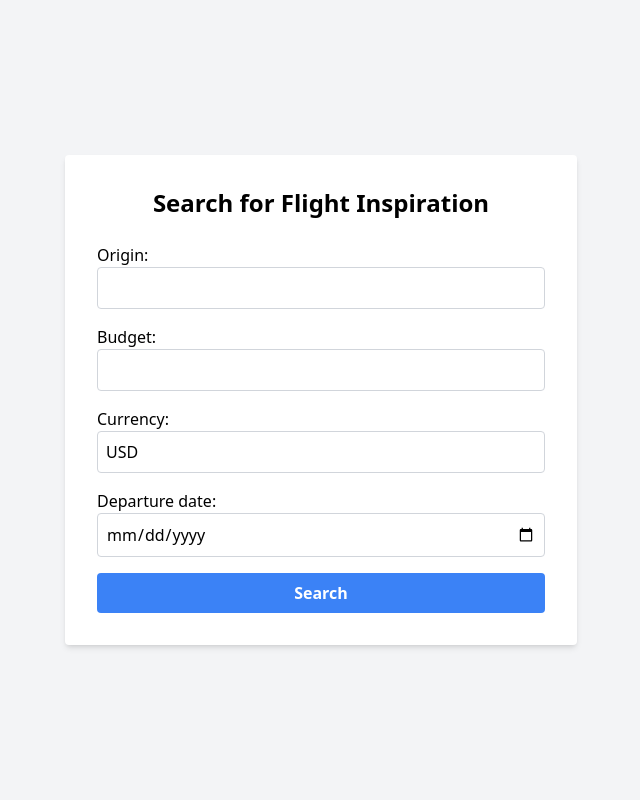
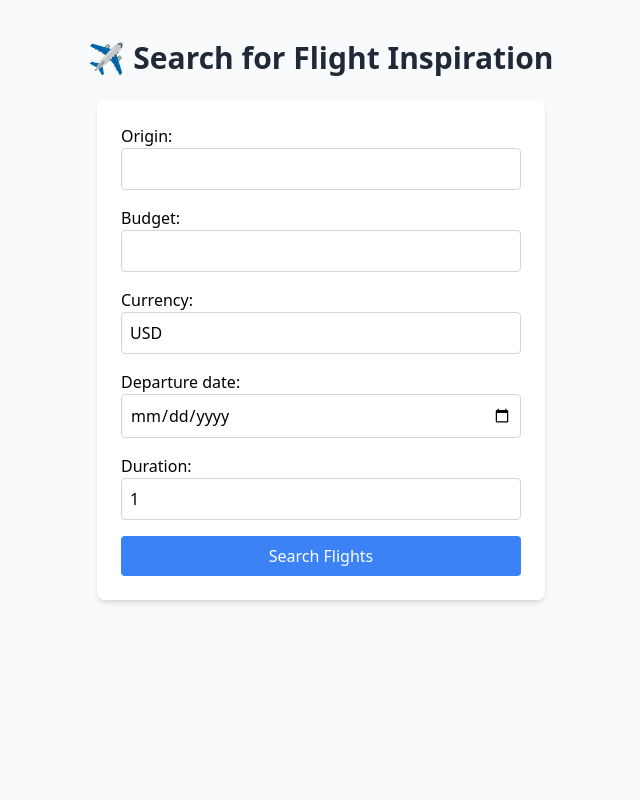
Before and after one commit to D0ubleA-ron/Jumpseat, a Django app: page /flights/inspiration/ in a window 1280 px wide. Shown: the whole page, without its empty margins (319-959 px from the left). Run offline with Django 5.2, Linux system fonts and the light colour scheme; some libraries are stand-ins or nearby versions.

Commit message:
added duration to api call

```diff
--- a/flights/forms.py
+++ b/flights/forms.py
@@ -9,3 +9,4 @@ class InspirationSearchForm(forms.Form):
         input_formats=['%Y-%m-%d'],
         widget=forms.DateInput(attrs={'type': 'date', 'class': 'border border-gray-300 rounded p-2 w-full'})
     )
+    duration = forms.CharField(max_length=2, initial='1', widget=forms.TextInput(attrs={'class': 'border border-gray-300 rounded p-2 w-full'}))
--- a/flights/services/amadeus.py
+++ b/flights/services/amadeus.py
@@ -14,14 +14,15 @@ def get_access_token():
     response.raise_for_status()  # Raise error if failed
     return response.json()['access_token']
 
-def get_inspiration(origin, budget, currency='CAD', departureDate=None):
+def get_inspiration(origin, budget, currency='CAD', departureDate=None, duration=None):
     endpoint = "https://test.api.amadeus.com/v1/shopping/flight-destinations"
     headers = {"Authorization": f"Bearer {get_access_token()}"}
     params = {
         "origin": origin,
         "maxPrice": budget,
         "currency": currency,
-        "departureDate": departureDate
+        "departureDate": departureDate,
+        "duration": duration
     }
     response = requests.get(endpoint, headers=headers, params=params)
     return response.json()
--- a/flights/templates/flights/inspiration_search.html
+++ b/flights/templates/flights/inspiration_search.html
@@ -4,36 +4,46 @@
     <title>Flight Inspiration Search</title>
     <script src="https://cdn.tailwindcss.com"></script>
 </head>
-<body class="bg-gray-100 min-h-screen flex items-center justify-center">
-    <div class="bg-white p-8 rounded shadow-md w-full max-w-lg">
-        <h1 class="text-2xl font-bold mb-6 text-center">Search for Flight Inspiration</h1>
+<body class="bg-gray-50 min-h-screen flex flex-col items-center py-10">
 
-        <form method="get" class="space-y-4">
-            {{ form.as_p }}
-            <button type="submit" class="w-full bg-blue-500 hover:bg-blue-600 text-white font-semibold py-2 px-4 rounded">
-                Search
-            </button>
-        </form>
+    <h1 class="text-3xl font-bold mb-6 text-gray-800">✈️ Search for Flight Inspiration</h1>
 
+    <form method="get" class="bg-white shadow-md rounded-lg p-6 w-full max-w-md space-y-4">
+        {{ form.as_p }}
+        <button type="submit" class="w-full bg-blue-500 text-white py-2 rounded hover:bg-blue-600 transition">
+            Search Flights
+        </button>
+    </form>
+
+    <div id="results" class="mt-8 w-full max-w-2xl">
         {% if error %}
-            <p class="text-red-500 mt-4">Error: {{ error }}</p>
+            <p class="text-red-500 font-semibold">{{ error }}</p>
         {% endif %}
 
         {% if results and results.data %}
-            <h2 class="text-xl font-semibold mt-6">Results:</h2>
-            <ul class="mt-2 space-y-2">
+            <h2 class="text-2xl font-semibold mb-4 text-gray-700">Results:</h2>
+            <ul class="space-y-4">
                 {% for flight in results.data %}
-                    <li class="border p-2 rounded shadow-sm">
-                        <div><strong>To:</strong> {{ flight.destination }}</div>
-                        <div><strong>Cost:</strong> {{ flight.price.total }} {{ flight.price.currency }}</div>
-                        <div><strong>Departure Date:</strong> {{ flight.departureDate }}</div>
-                        <div><strong>Return Date:</strong> {{ flight.returnDate }}</div>
+                    <li class="bg-white rounded-lg shadow p-4">
+                        <div class="font-semibold text-lg text-blue-700">
+                            Destination: {{ flight.destination }}
+                        </div>
+                        <div class="mt-1 text-gray-600">
+                            Price: {{ flight.price.total }} {{ flight.price.currency }}
+                        </div>
+                        <div class="mt-1 text-gray-600">
+                            Departure: {{ flight.departureDate }}
+                        </div>
+                        <div class="mt-1 text-gray-600">
+                            Return: {{ flight.returnDate }}
+                        </div>
                     </li>
                 {% endfor %}
             </ul>
         {% elif results %}
-            <p class="mt-4">No results found.</p>
+            <p class="text-gray-500 text-lg">No results found.</p>
         {% endif %}
     </div>
+
 </body>
 </html>
--- a/flights/views.py
+++ b/flights/views.py
@@ -16,9 +16,10 @@ def inspiration_search_view(request):
             budget = form.cleaned_data["budget"]
             currency = form.cleaned_data["currency"] or "USD"
             departureDate = form.cleaned_data["departure_date"]
+            duration = form.cleaned_data["duration"]
 
             try:
-                results = get_inspiration(origin.upper(), budget, currency.upper(), departureDate)
+                results = get_inspiration(origin.upper(), budget, currency.upper(), departureDate, duration)
             except Exception as e:
                 error = str(e)
         else:
```
